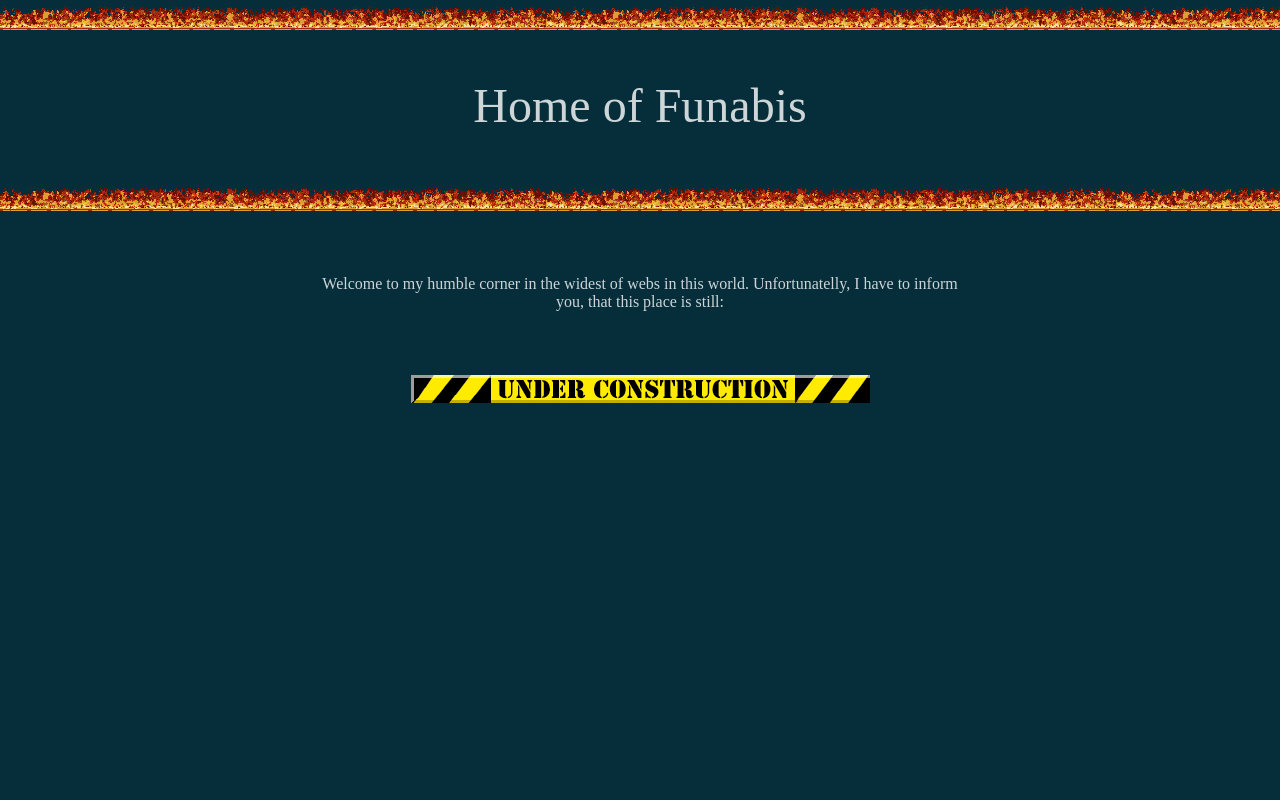
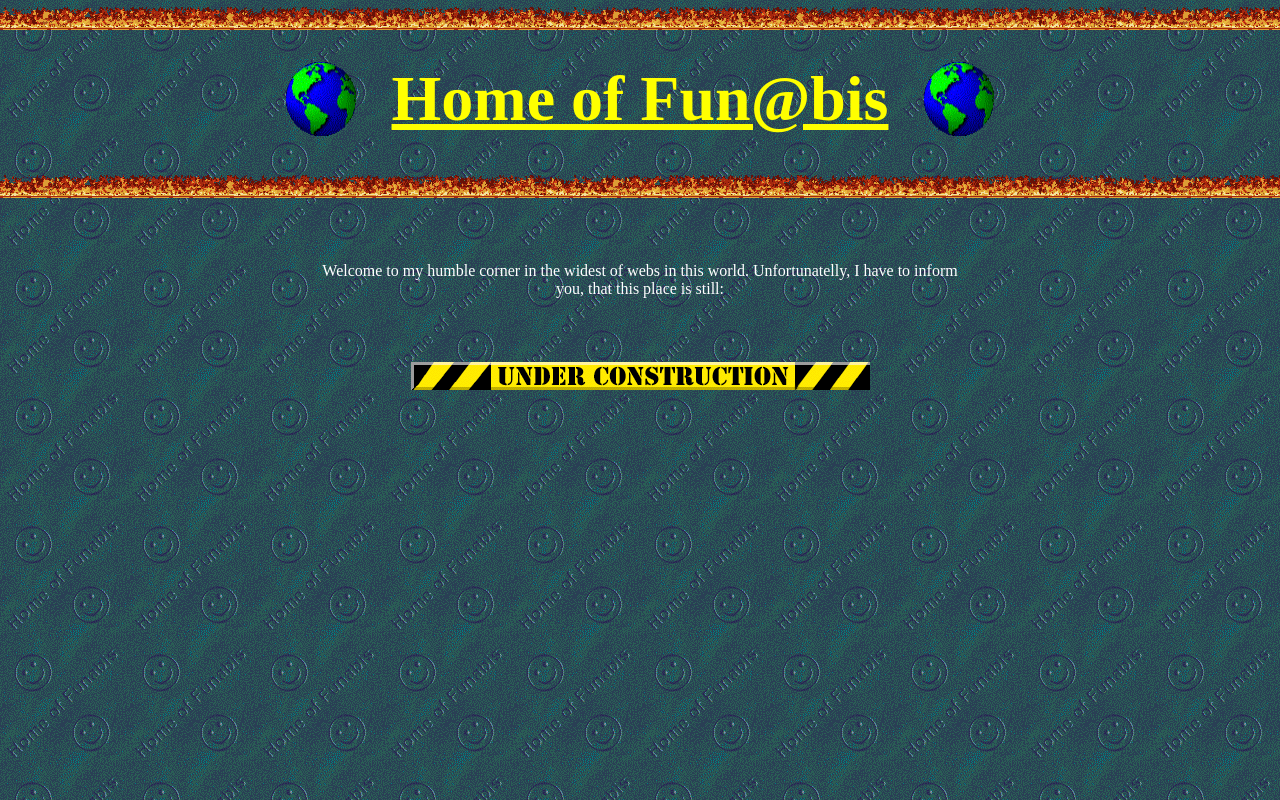
Before and after one commit to funabis/funabis.github.io, a plain HTML site: page pages/construction.html in a window 1280 px wide. Drawn offline with Linux system fonts and the light colour scheme.

Commit message:
new background, new title gifs

```diff
--- a/pages/construction.css
+++ b/pages/construction.css
@@ -1,6 +1,7 @@
 body {
     flex-direction: column;
     align-items: center;
+    background-image: url("/images/background.png")
 }
 .title {
     flex: 1;
@@ -17,9 +18,17 @@ body {
 }
 
 .title-text {
-    font-size: 3em;
-    margin: 1em;
+    font-size: 4em;
+    margin: 0.5em;
     text-align: center;
+    font-style: normal;
+    text-decoration: underline;
+    color: yellow;
+    font-weight: bold;
+    justify-content: center;
+    display: flex;
+    white-space: nowrap;
+    gap: 0.5em;
 }
 
 .paragraph {
--- a/pages/construction.html
+++ b/pages/construction.html
@@ -6,14 +6,18 @@
     <meta http-equiv="Cache-Control" content="no-cache, no-store, must-revalidate" />
     <meta http-equiv="Pragma" content="no-cache" />
     <meta http-equiv="Expires" content="0" />
-    <title>The web site of funabis</title>
+    <title>The Home of Funabis</title>
     <link href="../style.css" rel="stylesheet" type="text/css" media="all">
     <link href="construction.css" rel="stylesheet" type="text/css" media="all">
   </head>
   <body>
         <div class="title">
             <div class="fire-line"></div>
-            <div class="title-text">Home of Funabis</div>
+            <div class="title-text">
+              <img src="/images/earth.gif" />
+              Home of Fun@bis
+              <img src="/images/earth.gif" />
+            </div>
             <div class="fire-line"></div>
         </div>
         <div class="paragraph">
--- a/style.css
+++ b/style.css
@@ -1,6 +1,7 @@
+
 body {
     background-color: #052d3a;
-    color: rgba(255,255,255,0.8);
+    color: rgba(255,255,255);
     font-family: "Times New Roman";
     display: flex;
     margin: 0;
```
Also changed, not shown: index.html (+1 -1 lines), images/background.png (added), images/earth.gif (added).
